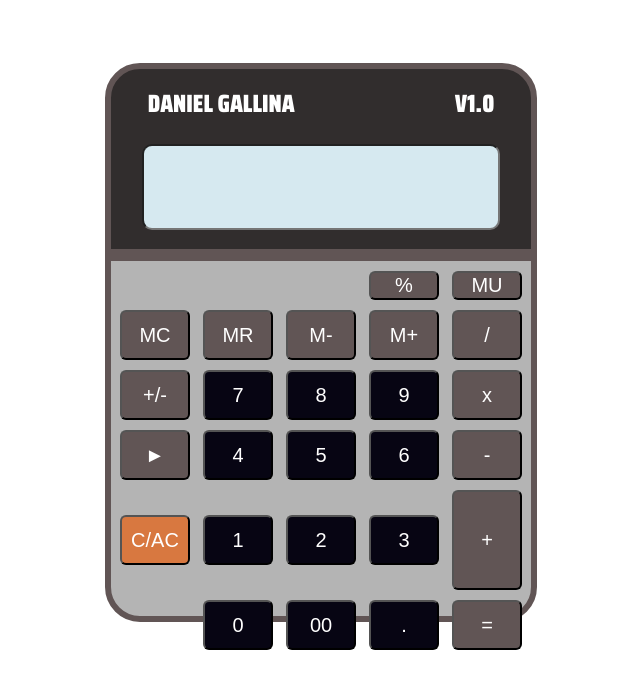
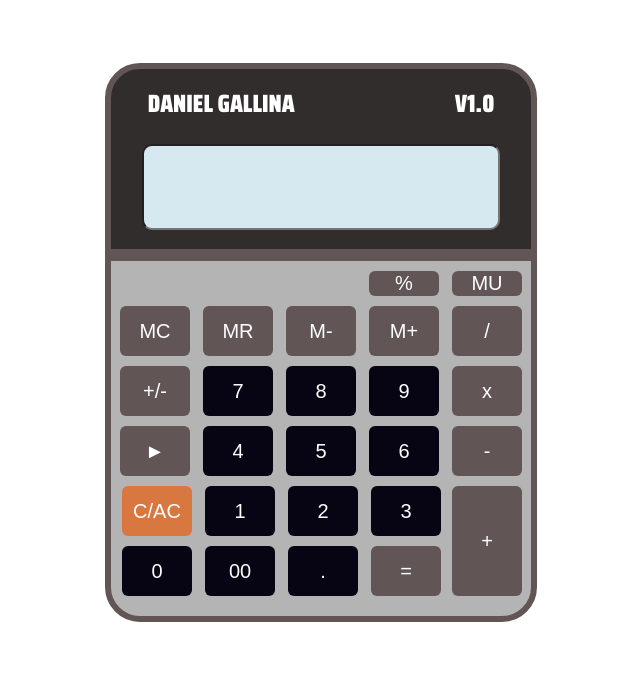
Before and after one commit to DanielEnGitHub/Calculadora-PHP, a PHP site: page / in a window 1280 px wide. Shown: the top 689 px of the page, without its empty margins (319-959 px from the left). Run offline with PHP 8.4, Linux system fonts and the light colour scheme.

Commit message:
CSS finalizado con botones sin borde

```diff
--- a/css/style.css
+++ b/css/style.css
@@ -27,6 +27,7 @@
     text-align: right;
     font-family: 'Orbitron', sans-serif;
     border-radius: 10px;
+    outline: none;
 }
 
 /*DANIEL GALLINA*/
@@ -53,6 +54,7 @@
     border-bottom-right-radius: 35px;
     border: rgb(97, 85, 85) 6px solid;
     text-align: right;
+    position: relative;
 }
 
 .btn1{
@@ -64,6 +66,8 @@
     width: 70px;
     color: white;
     background-color:rgb(97, 85, 85);
+    outline: none;
+    border: none;
 }
 
 .btn2{
@@ -76,6 +80,8 @@
     height: 50px;
     color: white;
     background-color:rgb(97, 85, 85);
+    outline: none;
+    border: none;
 }
 
 .btn2_Black{
@@ -88,6 +94,8 @@
     height: 50px;
     color: white;
     background-color:rgb(7, 5, 19);
+    outline: none;
+    border: none;
 }
 
 .btn2_Orange{
@@ -100,16 +108,87 @@
     height: 50px;
     color: white;
     background-color:rgb(216, 120, 64);
+    outline: none;
+    border: none;
 }
 
 .btn2_Suma{
     font-size: 20px;
     margin-top: 10px;
-    margin-right: 9px;
+    right: 9px;
     cursor: pointer;
     border-radius: 6px;
     width: 70px;
-    height: 100px;
+    height: 110px;
     color: white;
     background-color:rgb(97, 85, 85);
+    position: absolute;
+    outline: none;
+    border: none;
 }
+
+.btn2_space{
+    font-size: 20px;
+    margin-top: 10px;
+    margin-right: 90px;
+    cursor: pointer;
+    border-radius: 6px;
+    width: 70px;
+    height: 50px;
+    color: white;
+    background-color:rgb(97, 85, 85);
+    outline: none;
+    border: none;
+}
+
+.btn2_Black_1{
+    font-size: 20px;
+    margin-right: 90px;
+    cursor: pointer;
+    border-radius: 6px;
+    width: 70px;
+    height: 50px;
+    color: white;
+    background-color:rgb(7, 5, 19);
+    outline: none;
+    border: none;
+}
+
+
+.btn2:active, .btn2_space:active{
+    transition: 0.1s;
+    background-color: rgb(133, 125, 125);
+    width: 69px;
+    height: 49px;
+    margin-left: 1px;
+}
+
+.btn2_Suma:active{
+    transition: 0.1s;
+    background-color: rgb(133, 125, 125);
+    width: 69px;
+    height: 109px;
+}
+
+.btn1:active{
+    transition: 0.1s;
+    background-color: rgb(133, 125, 125);
+    width: 69px;
+    margin-left: 1px;
+}
+
+.btn2_Black:active, .btn2_Black_1:active{
+    transition: 0.1s;
+    background-color: rgb(51, 51, 51);
+    width: 69px;
+    height: 49px;
+    margin-left: 1px;
+}
+
+.btn2_Orange:active{
+    transition: 0.1s;
+    background-color:rgb(230, 150, 104);
+    width: 69px;
+    height: 49px;
+    margin-left: 1px;
+}
--- a/index.html
+++ b/index.html
@@ -49,14 +49,14 @@
             <br> <input type="button" value="C/AC" class="btn2_Orange">
             <input type="button" value="1" class="btn2_Black">
             <input type="button" value="2" class="btn2_Black">
-            <input type="button" value="3" class="btn2_Black">
+            <input type="button" value="3" class="btn2_Black_1">
             <input type="button" value="+" class="btn2_Suma">
 
             <!-- linea 6 -->
             <br> <input type="button" value="0" class="btn2_Black">
             <input type="button" value="00" class="btn2_Black">
             <input type="button" value="." class="btn2_Black">
-            <input type="button" value="=" class="btn2">
+            <input type="button" value="=" class="btn2_space">
 
         </div>
     </center>
```
